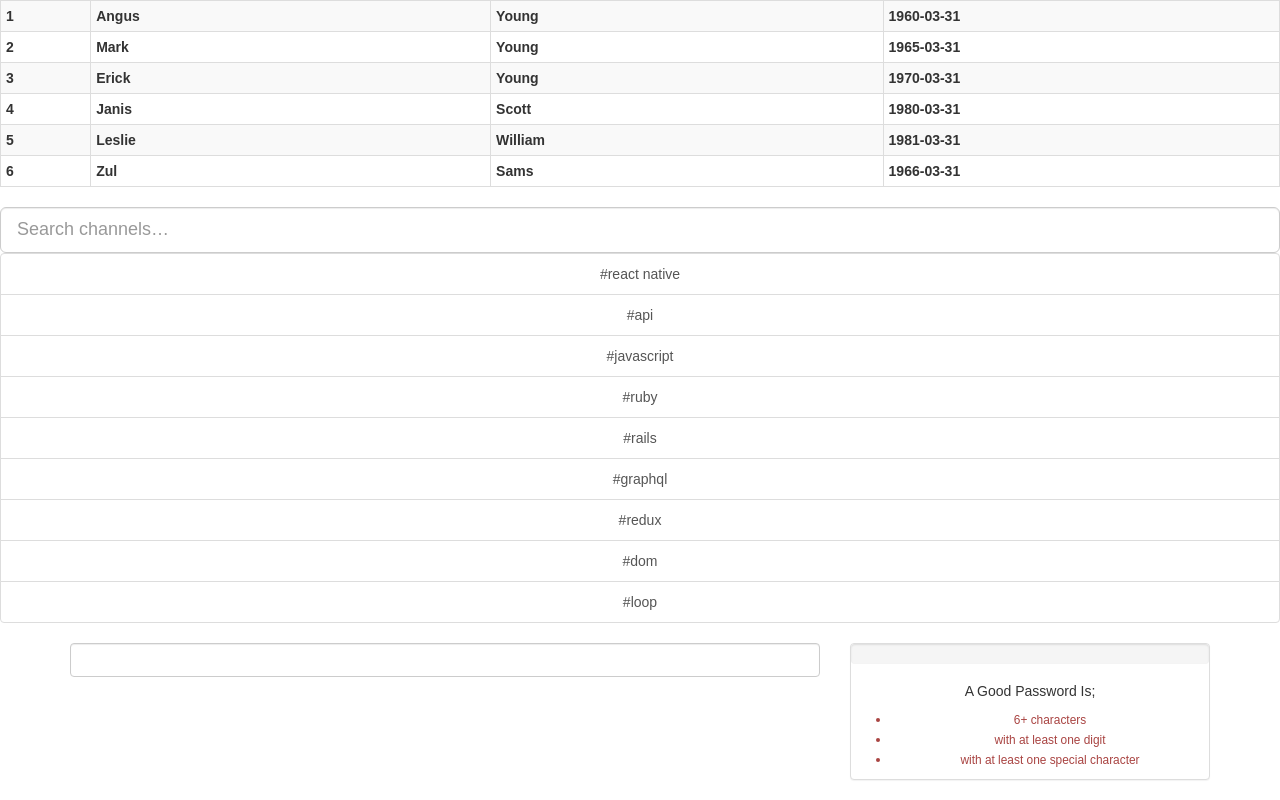
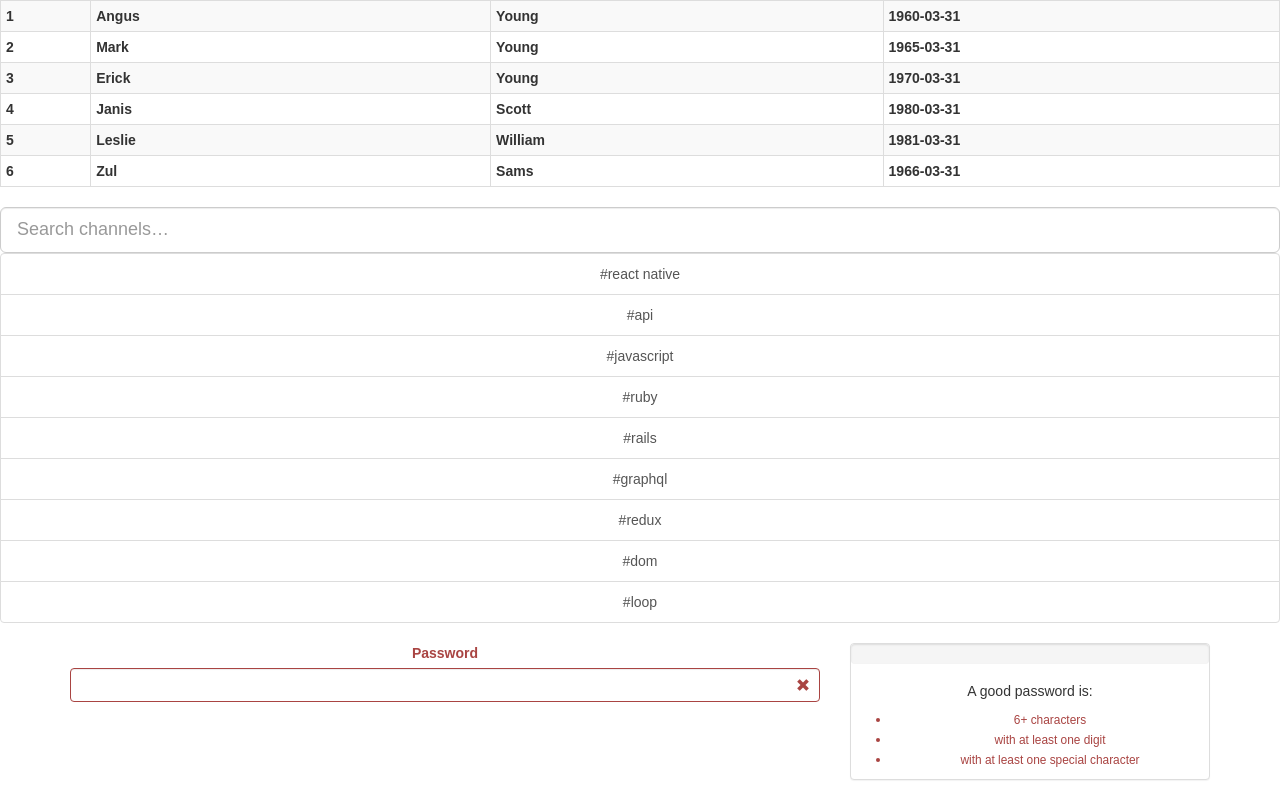
Before and after one commit to coding102/ReactComponents, a React (Create React App) app: page / in a window 1280 px wide. Shown: the part 300-1100 px from the top of the page. Built offline with nearby package versions, Linux system fonts and the light colour scheme.

Commit message:
update meter

```diff
--- a/src/App.js
+++ b/src/App.js
@@ -1,5 +1,5 @@
 import React, { Component } from 'react';
-import { Table, ListGroup, ListGroupItem, Grid, Row, Col, Panel, FormControl, Well, ProgressBar } from 'react-bootstrap';
+import { Table, ListGroup, ListGroupItem, Grid, Row, Col, Panel, FormControl, FormGroup, Well, ProgressBar, ControlLabel } from 'react-bootstrap';
 import './App.css';
 var clone = require('clone');
 var classNames = require('classnames');
@@ -10,136 +10,44 @@ var classNames = require('classnames');
 class PasswordInput extends React.Component {
   constructor(props) {
     super(props);
-    this.state = { password: ''};
+    this.state = { password: "" };
+
     this.changePassword = this.changePassword.bind(this);
   }
+
   changePassword(password) {
     this.setState({ password });
   }
+
   render() {
     let { goodPasswordPrinciples } = this.props;
     let { password } = this.state;
+
     return (
       <Grid>
         <Row>
           <Col md={8}>
-            <PasswordField password={password}
-                           onPasswordChange={this.onPasswordChange}
-                           principles={goodPasswordPrinciples} />
+            <PasswordField
+              password={password}
+              onPasswordChange={this.changePassword}
+              principles={goodPasswordPrinciples}
+            />
           </Col>
           <Col md={4}>
-            <StrengthMeter principles={goodPasswordPrinciples}
-                           password={password} />
+            <StrengthMeter
+              password={password}
+              principles={goodPasswordPrinciples}
+            />
           </Col>
         </Row>
       </Grid>
     );
   }
 }
-class StrengthMeter extends React.Component {
-  render () {
-    return (
-      <Panel>
-        <PrinciplesProgress {...this.props} />
-        <h5>A Good Password Is;</h5>
-        <PrinciplesList {...this.props} />
-      </Panel>
-    );
-  }
-}
-class PrinciplesProgress extends React.Component {
-  satisfiedPercent() {
-    let { principles, password } = this.props;
-    let satisfiedCount = principles.map(p => p.predicate(password))
-                        .reduce((count, satisfied) =>
-                          count + (satisfied ? 1 : 0 )
-                        , 0);
-    let principlesCount = principles.length;
-    return (satisfiedCount / principlesCount) * 100.0;
-  }
-  progressColor() {
-    let percentage = this.satisfiedPercent();
-    return classNames({
-      danger: (percentage < 33.4),
-      success: (percentage >= 66.7),
-      warning: (percentage >= 33.4 && percentage < 66.7)
-    });
-  }
-  render() {
-    return (
-      <ProgressBar now={this.satisfiedPercent()}
-                   bsStyle={this.progressColor()} />
-    );
-  }
-}
-class PrinciplesList extends React.Component {
-  principleSatisfied(principle) {
-    let { password } = this.props;
-    return principle.predicate(password);
-  }
-  principleClass(principle) {
-    let satisfied = this.principleSatisfied(principle);
-    return classNames({
-      ["text-success"]: satisfied,
-      ["text-danger"]: !satisfied
-    });
-  }
-  render () {
-    let { principles } = this.props;
-    return (
-      <ul>
-        {principles.map(principle =>
-          <li className={this.principleClass(principle)}>
-            <small>
-              {principle.label}
-            </small>
-          </li>
-        )}
-      </ul>
-    );
-  }
-}
 
-class PasswordField extends React.Component {
-  constructor(props) {
-    super(props);
-    this.handlePasswordChange = this.handlePasswordChange.bind(this);
-  }
-  handlePasswordChange(event) {
-    let { onPasswordChange } = this.props;
-    onPasswordChange(event.target.value);
-  }
-  satisfiedPercent() {
-    let { principles, password } = this.props;
-    let satisfiedCount = principles.map(p => p.predicate(password))
-                                  .reduce((count, satisfied) =>
-                                    count + (satisfied ? 1 : 0)
-                                  , 0);
-    let principlesCount = principles.length;
-    return (satisfiedCount / principlesCount) * 100.0;
-  }
-  inputColor() {
-    let percentage = this.satisfiedPercent();
-    return classNames({
-      error: (percentage < 33.4),
-      success: (percentage >= 66.7),
-      warning: (percentage >= 33.4 && percentage < 66.7)
-    });
-  }
-  render() {
-    let { password } = this.props;
-    return(
-      <FormControl type='password'
-             label='Password'
-             value={password}
-             onChange={this.handlePasswordChange}
-             bsStyle={this.inputColor()}
-             className= '.has-feedback' />
-    );
-  }
-}
 const SPECIAL_CHARS_REGEX = /[^A-Za-z0-9]/;
-const DIGIT_REGEX = /0-9/;
+const DIGIT_REGEX = /[0-9]/;
+
 PasswordInput.defaultProps = {
   goodPasswordPrinciples: [
     {
@@ -156,6 +64,134 @@ PasswordInput.defaultProps = {
     }
   ]
 };
+
+class StrengthMeter extends React.Component {
+  render() {
+    return (
+      <Panel>
+        <PrinciplesProgress {...this.props} />
+        <h5>A good password is:</h5>
+        <PrinciplesList {...this.props} />
+      </Panel>
+    );
+  }
+}
+
+class PrinciplesProgress extends React.Component {
+  satisfiedPercent() {
+    let { principles, password } = this.props;
+
+    let satisfiedCount = principles
+      .map(p => p.predicate(password))
+      .reduce((count, satisfied) => count + (satisfied ? 1 : 0), 0);
+
+    let principlesCount = principles.length;
+
+    return satisfiedCount / principlesCount * 100.0;
+  }
+
+  progressColor() {
+    let percentage = this.satisfiedPercent();
+
+    return classNames({
+      danger: percentage < 33.4,
+      success: percentage >= 66.7,
+      warning: percentage >= 33.4 && percentage < 66.7
+    });
+  }
+
+  render() {
+    return (
+      <ProgressBar
+        now={this.satisfiedPercent()}
+        bsStyle={this.progressColor()}
+      />
+    );
+  }
+}
+
+class PrinciplesList extends React.Component {
+  principleSatisfied(principle) {
+    let { password } = this.props;
+
+    return principle.predicate(password);
+  }
+
+  principleClass(principle) {
+    let satisfied = this.principleSatisfied(principle);
+
+    return classNames({
+      ["text-success"]: satisfied,
+      ["text-danger"]: !satisfied
+    });
+  }
+
+  render() {
+    let { principles } = this.props;
+
+    return (
+      <ul>
+        {principles.map(principle =>
+          <li key={principle.label} className={this.principleClass(principle)}>
+            <small>
+              {principle.label}
+            </small>
+          </li>
+        )}
+      </ul>
+    );
+  }
+}
+
+class PasswordField extends React.Component {
+  constructor(props) {
+    super(props);
+    this.handlePasswordChange = this.handlePasswordChange.bind(this);
+  }
+
+  handlePasswordChange(ev) {
+    let { onPasswordChange } = this.props;
+    onPasswordChange(ev.target.value);
+  }
+
+  satisfiedPercent() {
+    let { principles, password } = this.props;
+
+    let satisfiedCount = principles
+      .map(p => p.predicate(password))
+      .reduce((count, satisfied) => count + (satisfied ? 1 : 0), 0);
+
+    let principlesCount = principles.length;
+
+    return satisfiedCount / principlesCount * 100.0;
+  }
+
+  inputColor() {
+    let percentage = this.satisfiedPercent();
+
+    return classNames({
+      error: percentage < 33.4,
+      success: percentage >= 66.7,
+      warning: percentage >= 33.4 && percentage < 66.7
+    });
+  }
+
+  render() {
+    let { password } = this.props;
+
+    return (
+      <FormGroup validationState={this.inputColor()}>
+        <ControlLabel>Password</ControlLabel>
+        <FormControl
+          type="password"
+          value={password}
+          onChange={this.handlePasswordChange}
+        />
+        <FormControl.Feedback />
+      </FormGroup>
+    );
+  }
+}
 
 
 
```
